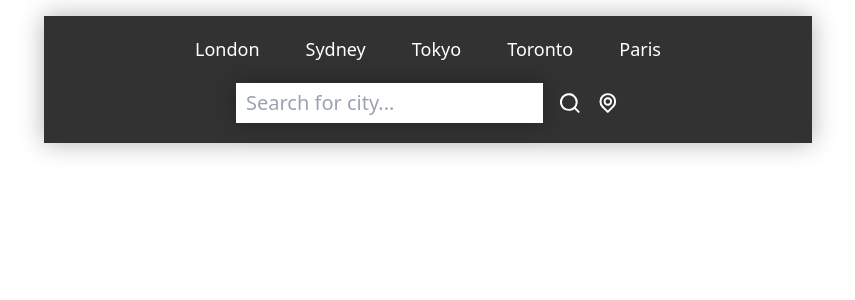
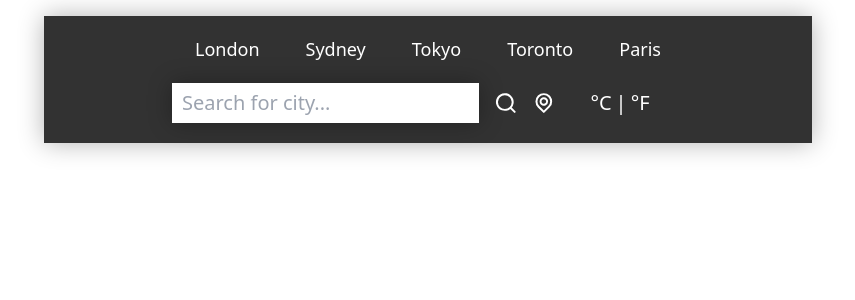
Before and after one commit to Sandeep-Abeykoon/react-weather-app, a React (Create React App) app: page / in a window 1280 px wide. Shown: the top 300 px of the page, without its empty margins (212-1067 px from the left). Built offline with nearby package versions, Linux system fonts and the light colour scheme; the HTML template or start-up script is replaced by a standard one.

Commit message:
updated the code

```diff
--- a/src/App.css
+++ b/src/App.css
@@ -1,4 +1,5 @@
 .App {
+  color: white;
   display: flex;
   flex-direction: column;
   gap: 20px;
@@ -6,14 +7,18 @@
   margin: auto;
   margin-top: 16px;
   padding: 20px 128px;
- background-color: rgb(50, 50, 50);
+  background-color: rgb(50, 50, 50);
   height: fit-content;
   box-shadow: 0 0 24px rgba(0, 0, 0, 0.3);
 }
 
 .icon {
-  color: white;
   width: 30px;
   height: 30px;
   cursor: pointer;
+  transition: transform 0.1s ease-out;
 }
+
+.icon:hover {
+  transform: scale(1.1);
+}
--- a/src/Components/Inputs/Inputs.jsx
+++ b/src/Components/Inputs/Inputs.jsx
@@ -10,6 +10,12 @@ export const Inputs = () => {
         <UilSearch className="icon"/>
         <UilLocationPoint className="icon"/>
       </div>
+
+      <div className={styles.temperatureUnits}>
+        <button name="metric">°C</button>
+        <p>|</p>
+        <button name="imperial">°F</button>
+      </div>
     </div>
   );
 };
--- a/src/Components/Inputs/Inputs.module.css
+++ b/src/Components/Inputs/Inputs.module.css
@@ -29,3 +29,17 @@
 .searchContainer input::placeholder {
   text-transform: none;
 }
+
+.temperatureUnits {
+  font-weight: 300;
+  font-size: 1.25em;
+  display: flex;
+  flex-direction: row;
+  width: 25%;
+  justify-content: center;
+  align-items: center;
+}
+
+.temperatureUnits p {
+  margin: 0px 4px;
+}
--- a/src/Components/TopButtons/TopButtons.module.css
+++ b/src/Components/TopButtons/TopButtons.module.css
@@ -5,7 +5,6 @@
 }
 
 .topButtons button {
-    color: white;
     font-size: 1.125rem;
     font-weight: 500;
 }
```
Lines whose indentation alone changed are shown as unchanged.
